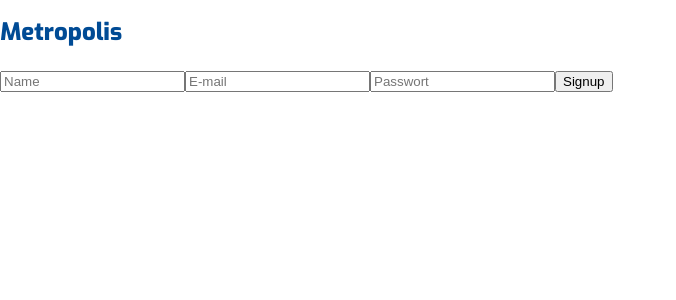
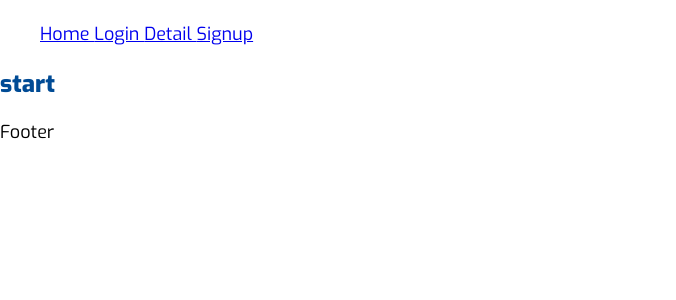
Before and after one commit to Tin274/metropolis, a React (Vite) app in the folder frontend/: page /index in a window 1280 px wide. Shown: the top 300 px of the page, without its empty margins (0-676 px from the left). Built offline with nearby package versions, Linux system fonts and the light colour scheme.

Commit message:
frontend route

```diff
--- a/frontend/package.json
+++ b/frontend/package.json
@@ -11,7 +11,9 @@
   "dependencies": {
     "helmet": "^6.0.1",
     "react": "^18.2.0",
-    "react-dom": "^18.2.0"
+    "react-dom": "^18.2.0",
+    "react-router": "^6.4.4",
+    "react-router-dom": "^6.4.4"
   },
   "devDependencies": {
     "@types/react": "^18.0.24",
--- a/frontend/src/App.jsx
+++ b/frontend/src/App.jsx
@@ -1,14 +1,29 @@
-import { useState } from 'react'
 import './App.css';
+import { Routes, Route } from "react-router-dom";
+import { Outlet } from 'react-router-dom';
+// import {router} from "./router/Routing.jsx"
+import Navigation from "./components/layout/navigation/index.jsx";
+import Footer from './components/layout/footer/index.jsx';
+import Home  from './components/pages/start/index.jsx';
+import Userpage from './components/pages/userpage/index.jsx';
+import Login from './components/pages/login/index.jsx';
 import Signup from './components/pages/signup/index.jsx';
 
 function App() {
-  const [count, setCount] = useState(0)
+
 
   return (
     <div className="App">
-      <h1>Metropolis</h1>
-      <Signup />
+
+        <Navigation />
+          <Routes>
+            <Route path="/index" element={<Home/>} />
+            <Route path="/login" element={<Login/>} />
+            <Route path="/signup" element={<Signup/>} />
+            <Route path="/userpage" element={<Userpage/>} />
+          </Routes>
+
+         <Footer />
     </div>
   )
 }
--- a/frontend/src/components/layout/footer/index.jsx
+++ b/frontend/src/components/layout/footer/index.jsx
@@ -0,0 +1,7 @@
+import React from 'react'
+
+export default function Footer() {
+  return (
+    <div>Footer</div>
+  )
+}
--- a/frontend/src/components/layout/navigation/index.jsx
+++ b/frontend/src/components/layout/navigation/index.jsx
@@ -0,0 +1,16 @@
+import React from 'react'
+import {Link} from 'react-router-dom'
+
+
+export default function Navigation() {
+  return (
+      <div>
+        <ul className="nav-links">
+              <Link to="/index" >Home </Link>
+              <Link to="/login" >Login </Link>
+              <Link to="/detail" >Detail </Link>
+             <Link to="/signup" >Signup </Link>
+        </ul>
+    </div>
+  )
+}
--- a/frontend/src/components/pages/start/index.jsx
+++ b/frontend/src/components/pages/start/index.jsx
@@ -0,0 +1,10 @@
+import React from 'react'
+
+export default function Home() {
+  return (
+    <div>
+      <h1>start</h1>
+    </div>
+
+  )
+}
--- /dev/null
+++ b/frontend/src/components/pages/userpage/index.jsx
@@ -0,0 +1,7 @@
+import React from 'react'
+
+export default function Userpage() {
+  return (
+    <div>Userbucketlist</div>
+  )
+}
```
Also changed, not shown: frontend/src/components/pages/detail/index.jsx (+7 -0 lines), frontend/src/main.jsx (+7 -12 lines), frontend/src/components/pages/userbucketlst/index.jsx (deleted), frontend/src/components/pages/userbucketlst/userbucketlist.css (deleted), frontend/src/components/pages/userpage/userpage.css (added), 1 other file (tests, documents, lock files or other folders).
